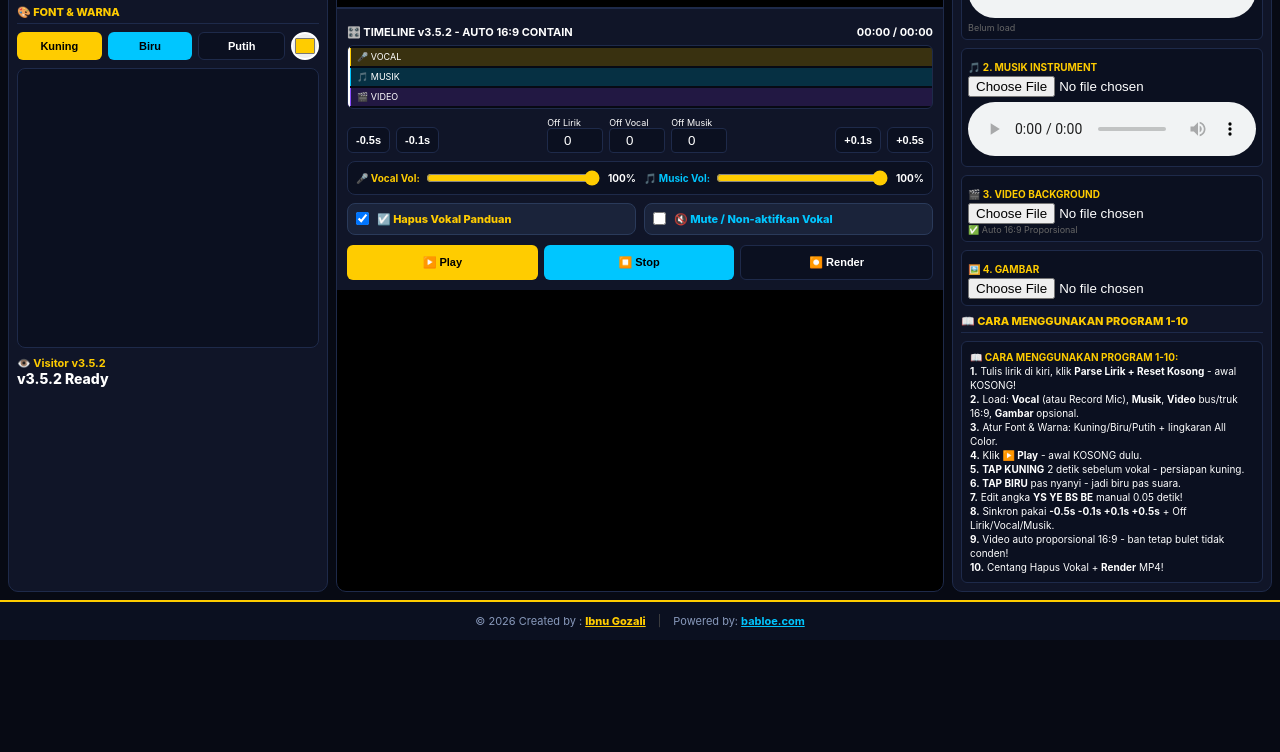
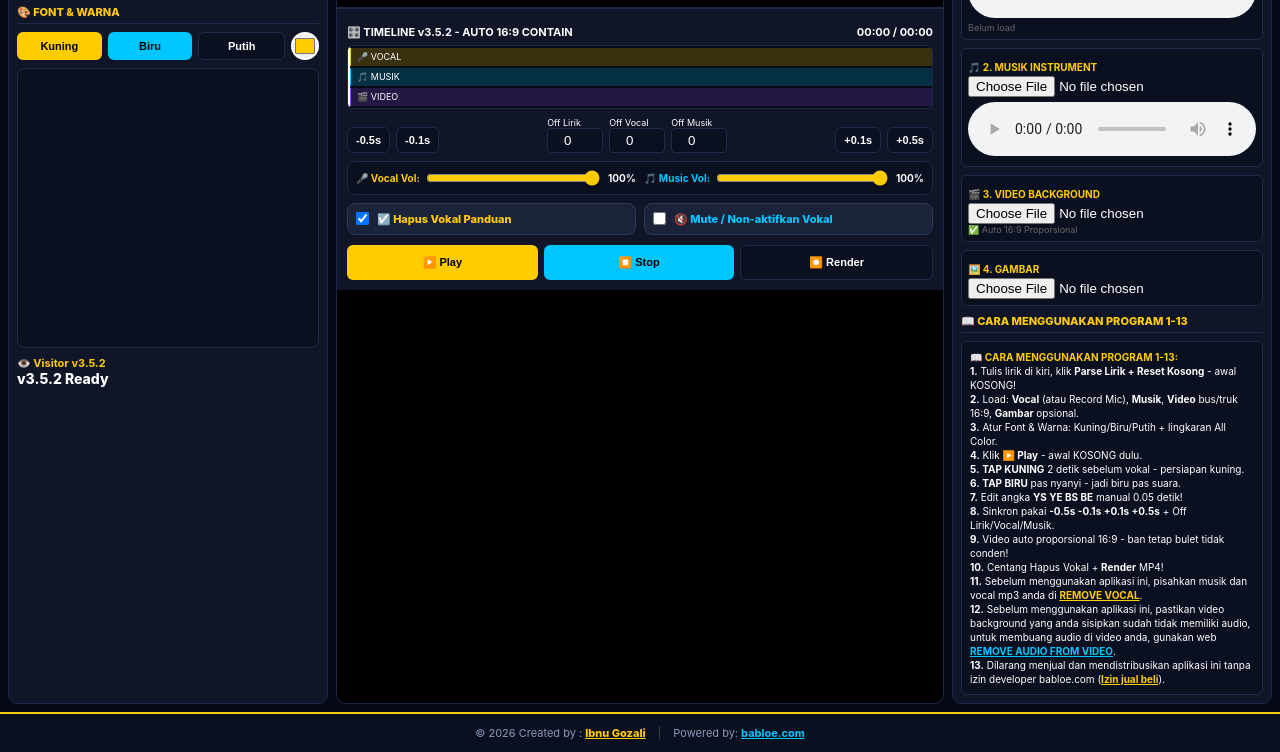
Before and after one commit to ibhent/karaoke-babloe, a website: page karaoke-studio-v3.5.2.html in a window 1280 px wide. Shown: the part 381-1133 px from the top of the page. Before the commit the page ends 1021 px from the top, so only its background shows below. Drawn offline with Linux system fonts and the light colour scheme.

Commit message:
Update karaoke-studio-v3.5.2.html

```diff
--- a/karaoke-studio-v3.5.2.html
+++ b/karaoke-studio-v3.5.2.html
@@ -97,8 +97,8 @@ footer{padding:12px;background:#0b1020;border-top:2px solid var(--yellow);text-a
 <div class="file-group"><label>🎵 2. MUSIK INSTRUMENT</label><input type="file" accept="audio/*" onchange="loadMusic(this)"><audio id="audioMusic" controls style="width:100%;margin-top:5px"></audio></div>
 <div class="file-group"><label>🎬 3. VIDEO BACKGROUND</label><input type="file" accept="video/*" onchange="loadVideo(this)"><div id="videoInfo" style="font-size:9px;color:#666">✅ Auto 16:9 Proporsional</div></div>
 <div class="file-group"><label>🖼️ 4. GAMBAR</label><input type="file" accept="image/*" onchange="loadImage(this)"></div>
-<div class="panel-title">📖 CARA MENGGUNAKAN PROGRAM 1-10</div>
-<div class="tutor"><b style="color:#ffcc00">📖 CARA MENGGUNAKAN PROGRAM 1-10:</b><br>
+<div class="panel-title">📖 CARA MENGGUNAKAN PROGRAM 1-13</div>
+<div class="tutor"><b style="color:#ffcc00">📖 CARA MENGGUNAKAN PROGRAM 1-13:</b><br>
 <b>1.</b> Tulis lirik di kiri, klik <b>Parse Lirik + Reset Kosong</b> - awal KOSONG!<br>
 <b>2.</b> Load: <b>Vocal</b> (atau Record Mic), <b>Musik</b>, <b>Video</b> bus/truk 16:9, <b>Gambar</b> opsional.<br>
 <b>3.</b> Atur Font & Warna: Kuning/Biru/Putih + lingkaran All Color.<br>
@@ -108,7 +108,10 @@ footer{padding:12px;background:#0b1020;border-top:2px solid var(--yellow);text-a
 <b>7.</b> Edit angka <b>YS YE BS BE</b> manual 0.05 detik!<br>
 <b>8.</b> Sinkron pakai <b>-0.5s -0.1s +0.1s +0.5s</b> + Off Lirik/Vocal/Musik.<br>
 <b>9.</b> Video auto proporsional 16:9 - ban tetap bulet tidak conden!<br>
-<b>10.</b> Centang Hapus Vokal + <b>Render</b> MP4!</div>
+<b>10.</b> Centang Hapus Vokal + <b>Render</b> MP4!<br>
+<b>11.</b> Sebelum menggunakan aplikasi ini, pisahkan musik dan vocal mp3 anda di <a href="https://vocalremover.org/id/" target="_blank" rel="noopener noreferrer" style="color:var(--yellow);font-weight:700">REMOVE VOCAL</a>.<br>
+<b>12.</b> Sebelum menggunakan aplikasi ini, pastikan video background yang anda sisipkan sudah tidak memiliki audio, untuk membuang audio di video anda, gunakan web <a href="https://clideo.com/id/mute-video" target="_blank" rel="noopener noreferrer" style="color:var(--blue);font-weight:700">REMOVE AUDIO FROM VIDEO</a>.<br>
+<b>13.</b> Dilarang menjual dan mendistribusikan aplikasi ini tanpa izin developer babloe.com (<a href="https://wa.me/6288976106939" target="_blank" rel="noopener noreferrer" style="color:var(--yellow);font-weight:700">Izin jual beli</a>).</div>
 </div>
 </div>
 
```
